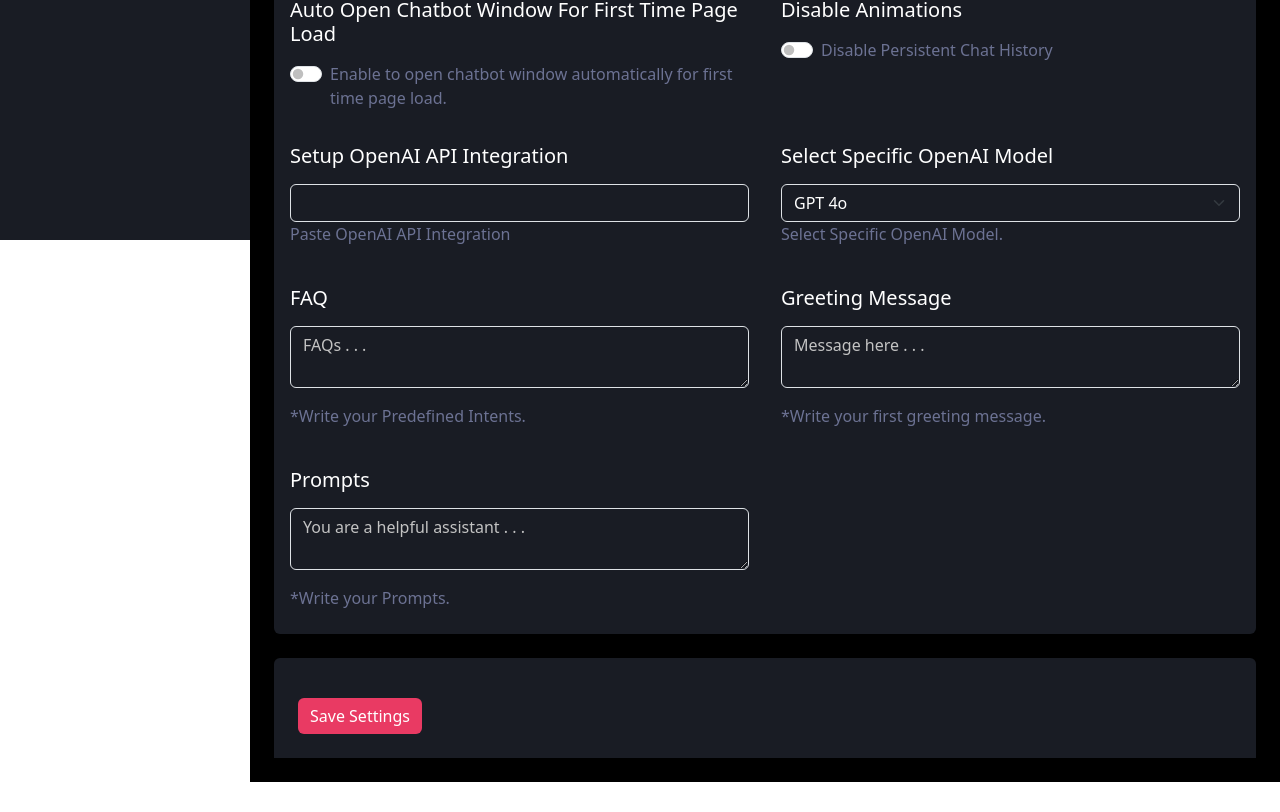
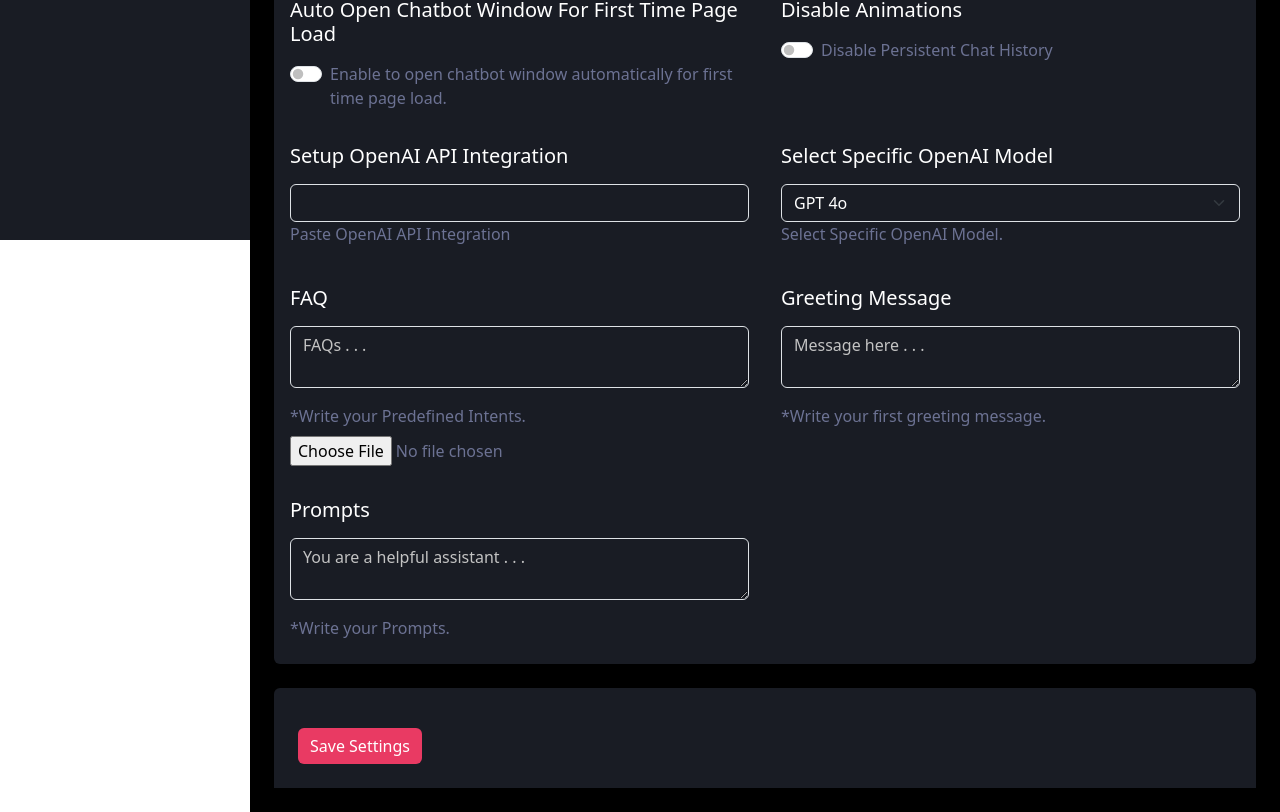
Before and after one commit to Ahmad63096/qubitdashboard, a React (Create React App) app: page /general in a window 1280 px wide. Shown: the part 560-1372 px from the top of the page. Before the commit the page ends 1342 px from the top, so only its background shows below. Built offline with nearby package versions, Linux system fonts and the light colour scheme; no server answers; sample sign-in values are in the browser's storage.

Commit message:
complete version of devpandas dashboard

```diff
--- a/src/components/Qubit.jsx
+++ b/src/components/Qubit.jsx
@@ -68,6 +68,22 @@ function Qubit({ bot_type }) {
     } catch (error) {
       console.error("Error saving settings:", error);
       alert("Failed to save settings. Please try again.");
+    }
+  };
+  const handleTxtFileUpload = (e) => {
+    const file = e.target.files[0];
+    if (file && file.type === "text/plain") {
+      const reader = new FileReader();
+      reader.onload = (event) => {
+        const fileText = event.target.result;
+        setSettings((prev) => ({
+          ...prev,
+          predefined_intents: fileText,
+        }));
+      };
+      reader.readAsText(file);
+    } else {
+      alert("Please upload a valid .txt file.");
     }
   };
 
@@ -169,23 +185,6 @@ function Qubit({ bot_type }) {
                 Change behaviour of bot
               </label>
             </div>
-            {/* <div className="col-md-6 p-3">
-              <h5 className="mb-3">Tone</h5>
-              <input type="text" list="toneOptions" id="tone"
-                className="form-control main-search"
-                placeholder="Select or type tone"
-                value={settings.tone}
-                onChange={handleChange}
-              />
-              <datalist id="toneOptions">
-                <option value="professional" />
-                <option value="formal" />
-                <option value="friendly" />
-              </datalist>
-              <label htmlFor="tone" className="form-label">
-                Choose from suggestions or type a custom tone.
-              </label>
-            </div> */}
             <div className="col-md-6 p-3">
               <h5 className="mb-3">Disable Bot</h5>
               <div className="form-check form-switch">
@@ -297,6 +296,7 @@ function Qubit({ bot_type }) {
               <label htmlFor="predefined_intents" className="form-label">
                 *Write your Predefined Intents.
               </label>
+              <input type="file" accept=".txt" onChange={handleTxtFileUpload}/>
             </div>
             <div className="col-md-6 p-3">
               <h5 className="mb-3">Greeting Message</h5>
```
